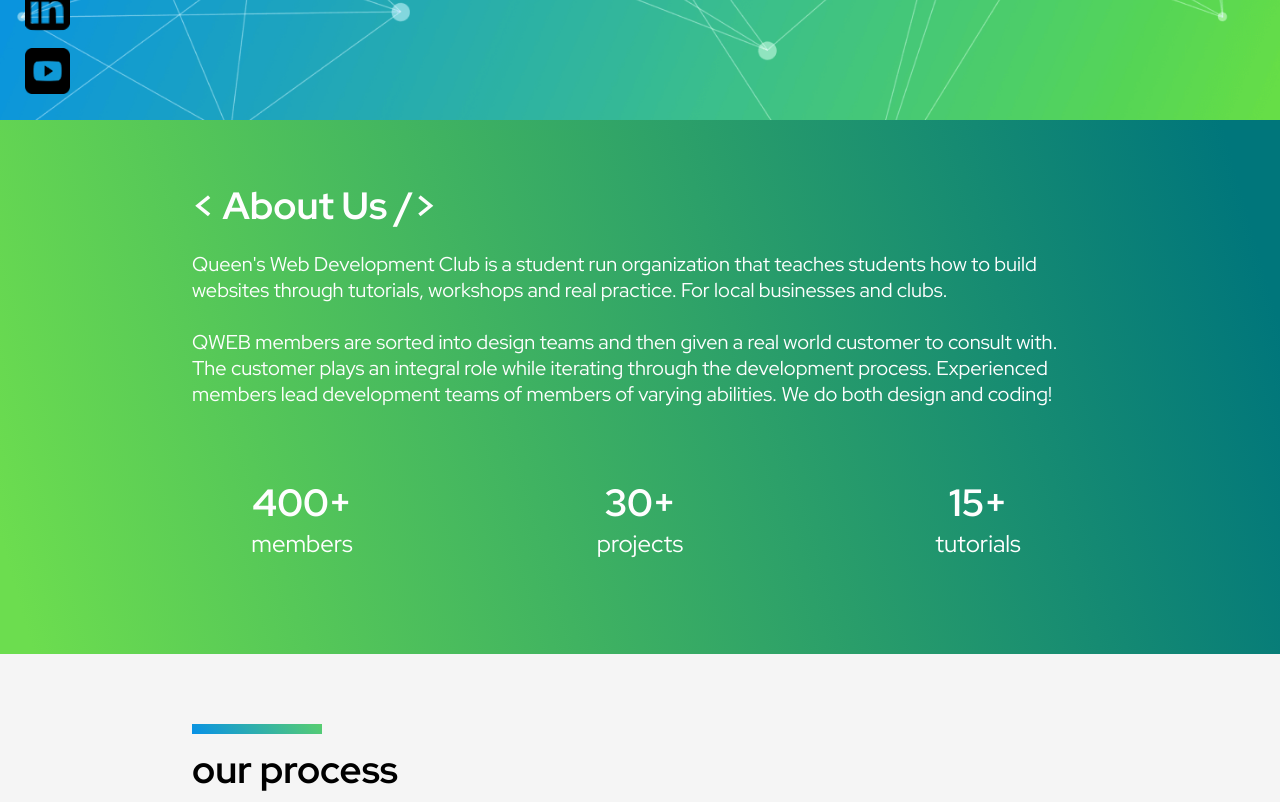
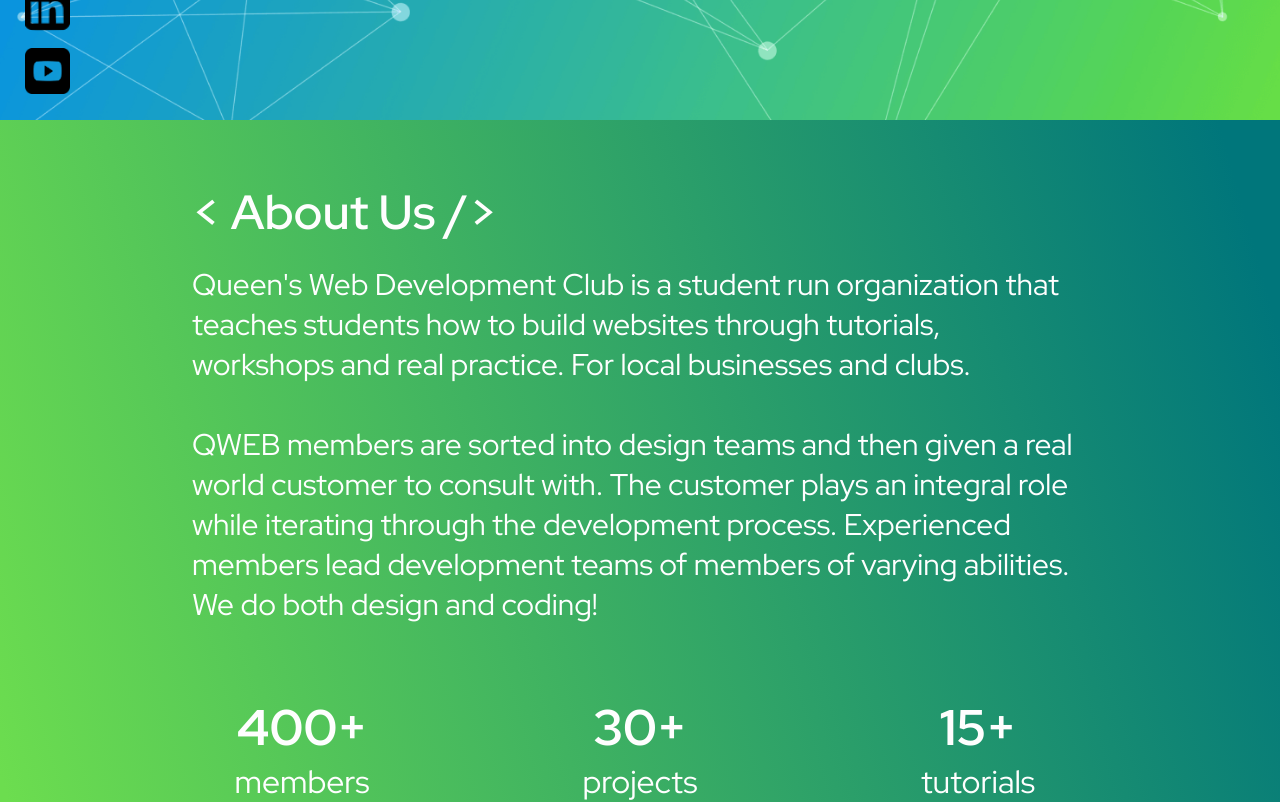
Before and after one commit to queens-web-development-club/qweb-main-2024, a Next.js app: page / in a window 1280 px wide. Shown: the part 680-1482 px from the top of the page. Built offline with nearby package versions, Linux system fonts and the light colour scheme.

Commit message:
change height for about section

```diff
--- a/src/Components/about.js
+++ b/src/Components/about.js
@@ -4,8 +4,8 @@ export default function About() {
   return (
     <div className="about-container" id="about">
       <div className="text">
-        <h1 className="white-text heading">{'< About Us />'}</h1>
-        <p className="white-text description">
+        <h1 className="white-text about-heading">{'< About Us />'}</h1>
+        <p className="white-text about-description">
         Queen's Web Development Club is a student run organization that teaches students how to build websites through tutorials, workshops and real practice. For local businesses and clubs.  <br />
           <br />
           QWEB members are sorted into design teams and then given a real world customer to consult with. The customer plays an integral role while iterating through the development process. Experienced members lead development teams of members of varying abilities. We do both design and coding!
--- a/src/styles/about.scss
+++ b/src/styles/about.scss
@@ -1,9 +1,29 @@
 .about-container {
   background: linear-gradient(74deg, #6CDD4F 2.32%, #00767B 95.94%);
+  min-height: calc(100vh - $nav-height);
   display: flex;
   flex-direction: column;
   justify-content: center;
   align-items: center;
+
+  .about-heading {
+    font-size: 48px;
+    margin: 10px 0 20px;
+    font-weight: 600;
+    @media (max-width: $screen-sm) {
+      margin-bottom: 10px;
+      line-height: 52px;
+      font-size: 30px;
+    }
+  }
+
+  .about-description{
+      font-size: 30px;
+      font-weight: 400;
+      @media (max-width: $screen-sm) {
+        font-size: 18px;
+      }
+  }
 
   .card-container {
     display: flex;
@@ -26,10 +46,10 @@
       text-align: center;
 
       h2 {
-        font-size: 38px;
+        font-size: 50px;
       }
       p {
-        font-size: 24px;
+        font-size: 32px;
       }
     }
   }
```
